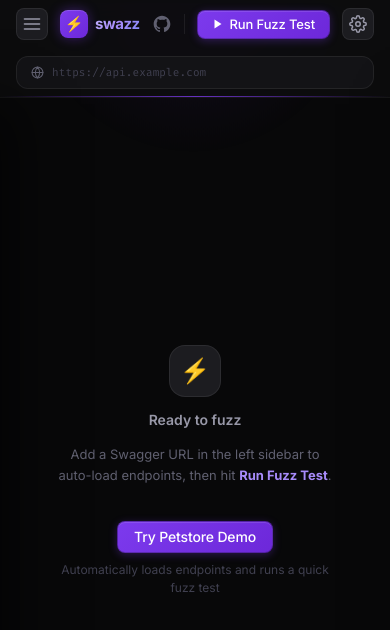
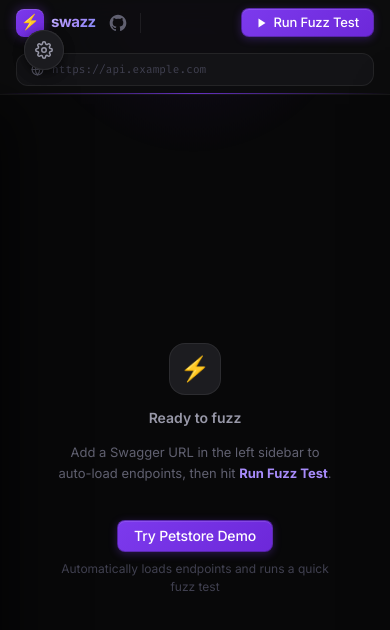
Before and after one commit to SecH0us3/swazz, a React (Vite) app in the folder packages/web/: page / in a window 390 px wide. Shown: the top 630 px of the page. Built offline with nearby package versions, Linux system fonts and the light colour scheme; no server answers.

Commit message:
feat(ui): add separate floating toggle buttons to hide sidebars on tablet and desktop
Co-authored-by: SecH0us3 <5781038+SecH0us3@users.noreply.github.com>

```diff
--- a/packages/web/src/components/Sidebar/ConfigSidebar.tsx
+++ b/packages/web/src/components/Sidebar/ConfigSidebar.tsx
@@ -3,6 +3,7 @@ import type { SwazzConfig, FuzzingProfile, Dictionary } from '../../types.js';
 import { Section, KVEditor } from './Shared.js';
 
 interface Props {
+    style?: React.CSSProperties;
     config: SwazzConfig;
     onUpdateHeaders: (h: Record<string, string>) => void;
     onUpdateCookies: (c: Record<string, string>) => void;
@@ -24,6 +25,7 @@ const PROFILE_LABELS: Record<string, string> = {
 };
 
 export function ConfigSidebar({
+    style,
     config,
     onUpdateHeaders,
     onUpdateCookies,
@@ -90,7 +92,7 @@ export function ConfigSidebar({
     ];
 
     return (
-        <aside className={`config-sidebar ${className || ''}`} style={{ gridArea:'unset', borderLeft:'1px solid var(--border-subtle)', borderRight:'none' }}>
+        <aside className={`config-sidebar ${className || ''}`} style={{ gridArea:'unset', borderLeft:'1px solid var(--border-subtle)', borderRight:'none', ...style }}>
 
             {/* Profiles */}
             <Section title="Profiles">
--- a/packages/web/src/components/Sidebar/Sidebar.tsx
+++ b/packages/web/src/components/Sidebar/Sidebar.tsx
@@ -7,6 +7,7 @@ import { Section } from './Shared.js';
 import { EndpointTree } from './EndpointTree.js';
 
 interface Props {
+    style?: React.CSSProperties;
     config: SwazzConfig;
     runs: ScanRun[];
     loadedRunId: string | null;
@@ -20,6 +21,7 @@ interface Props {
 }
 
 export function Sidebar({
+    style,
     config,
     runs,
     loadedRunId,
@@ -88,7 +90,7 @@ export function Sidebar({
     };
 
     return (
-        <aside className={`sidebar ${className || ''}`}>
+        <aside className={`sidebar ${className || ''}`} style={style}>
             {/* History */}
             <Section
                 title="History"
--- a/packages/web/src/index.css
+++ b/packages/web/src/index.css
@@ -1750,9 +1750,7 @@ body.resizing .sidebar-resizer {
     padding: var(--space-4) !important;
   }
 
-  .header-mobile-toggle {
-    display: flex !important;
-  }
+
 
   .sidebar-resizer {
     display: none !important;
@@ -1787,17 +1785,29 @@ body.resizing .sidebar-resizer {
 
 /* Base style for mobile toggles */
 .header-mobile-toggle {
-  display: none;
+  display: flex;
   align-items: center;
   justify-content: center;
-  width: 32px;
-  height: 32px;
-  border-radius: var(--radius-md);
+  width: 40px;
+  height: 40px;
+  border-radius: var(--radius-full);
   border: 1px solid var(--border-default);
   background: var(--bg-elevated);
   cursor: pointer;
   color: var(--text-secondary);
   transition: all var(--duration-fast);
+  box-shadow: 0 4px 12px rgba(0,0,0,0.3);
+  position: fixed;
+  bottom: 24px;
+  z-index: 1000;
+}
+
+.header-mobile-toggle:first-of-type {
+  left: 24px;
+}
+
+.header-mobile-toggle:last-of-type {
+  right: 24px;
 }
 
 .header-mobile-toggle:hover {
```
Also changed, not shown: 1 other file (tests, documents, lock files or other folders).
